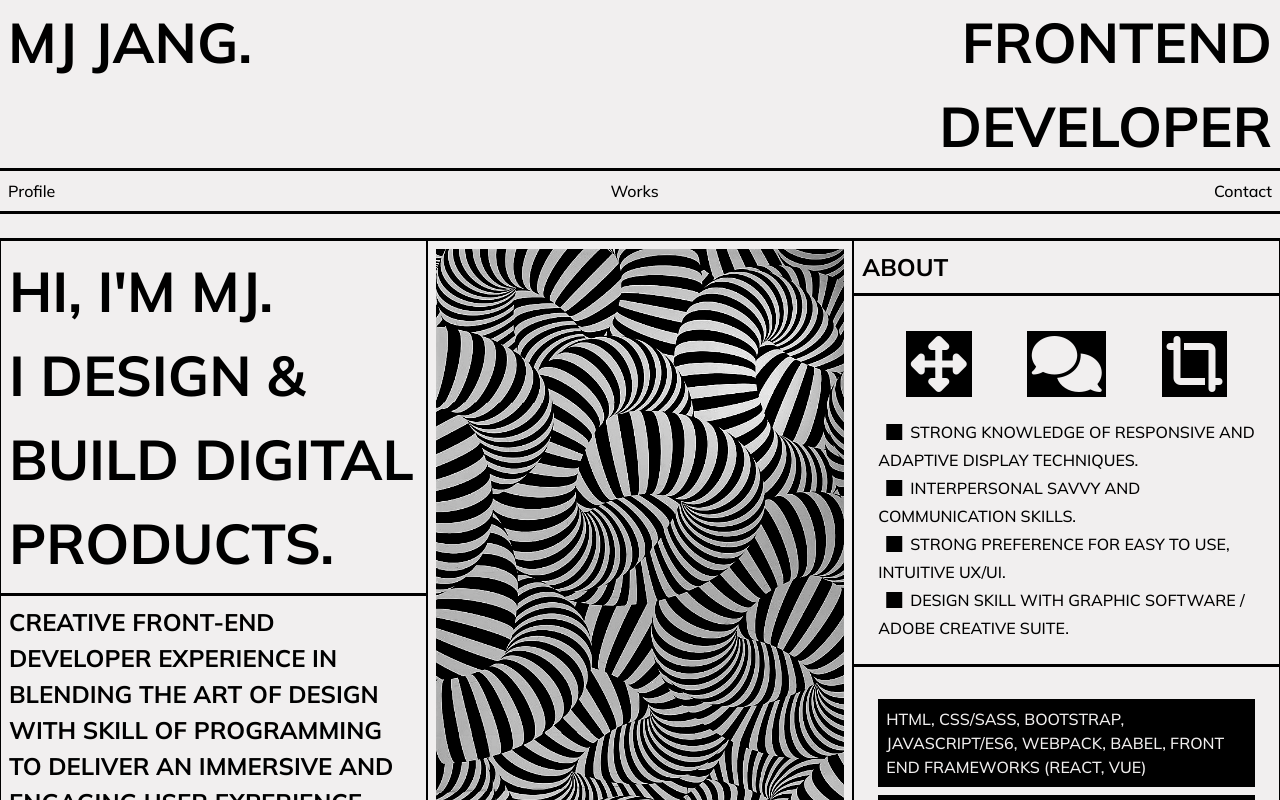
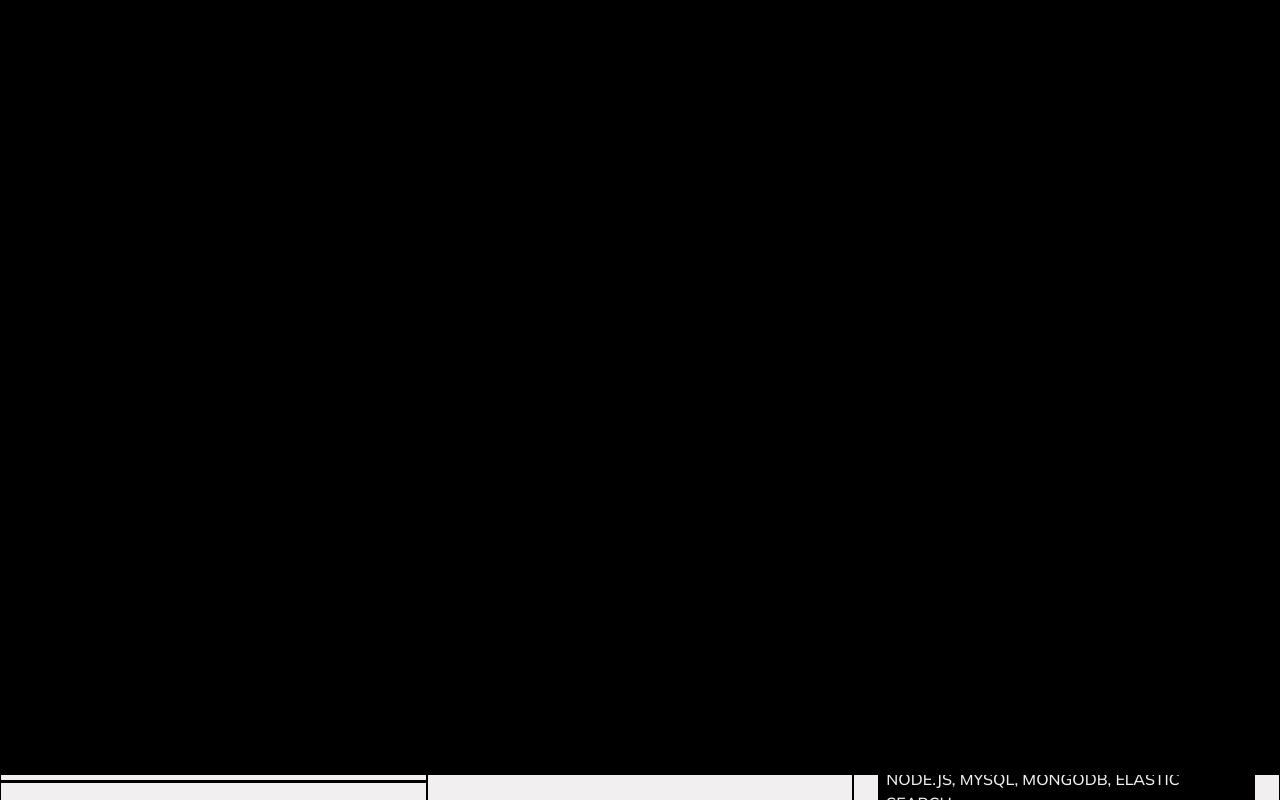
Before and after one commit to myojoojang/personal-app, a React (Create React App) app: page / in a window 1280 px wide. Shown: the top 800 px of the page. Built offline with nearby package versions, Linux system fonts and the light colour scheme; the HTML template or start-up script is replaced by a standard one.

Commit message:
20210307

```diff
--- a/public/index.html
+++ b/public/index.html
@@ -4,24 +4,9 @@
 <head>
   <meta charset="utf-8" />
   <link rel="icon" href="%PUBLIC_URL%/favicon.ico" />
-  <meta name="viewport" content="width=device-width, initial-scale=1" />
-  <meta name="theme-color" content="#000000" />
-  <meta name="description" content="Web site created using create-react-app" />
-  <link rel="apple-touch-icon" href="%PUBLIC_URL%/logo192.png" />
-  <!--
-      manifest.json provides metadata used when your web app is installed on a
-      user's mobile device or desktop. See https://developers.google.com/web/fundamentals/web-app-manifest/
-    -->
+
   <link rel="manifest" href="%PUBLIC_URL%/manifest.json" />
-  <!--
-      Notice the use of %PUBLIC_URL% in the tags above.
-      It will be replaced with the URL of the `public` folder during the build.
-      Only files inside the `public` folder can be referenced from the HTML.
 
-      Unlike "/favicon.ico" or "favicon.ico", "%PUBLIC_URL%/favicon.ico" will
-      work correctly both with client-side routing and a non-root public URL.
-      Learn how to configure a non-root public URL by running `npm run build`.
-    -->
   <!-- fontawsome css-->
   <script src="https://kit.fontawesome.com/8b4a01720d.js" crossorigin="anonymous"></script>
 
@@ -34,18 +19,9 @@
 </head>
 
 <body>
-  <noscript>You need to enable JavaScript to run this app.</noscript>
+
   <div id="root"></div>
-  <!--
-      This HTML file is a template.
-      If you open it directly in the browser, you will see an empty page.
 
-      You can add webfonts, meta tags, or analytics to this file.
-      The build step will place the bundled scripts into the <body> tag.
-
-      To begin the development, run `npm start` or `yarn start`.
-      To create a production bundle, use `npm run build` or `yarn build`.
-    -->
   <!-- Optional JavaScript -->
   <!-- jQuery first, then Popper.js, then Bootstrap JS -->
   <script src="https://code.jquery.com/jquery-3.5.1.slim.min.js"
--- a/src/App.css
+++ b/src/App.css
@@ -5,6 +5,7 @@ body {
   background-color: rgb(241, 239, 239);
   overflow-x: hidden;
   transition: all 500ms ease;
+  cursor: crosshair
 }
 
 body::-webkit-scrollbar {
@@ -27,8 +28,9 @@ a:hover {
 }
 
 .title {
-  font-size: 3.5rem;
+  font-size: 2.5rem;
   font-weight: 700;
+
 }
 .semi-title {
   font-size: 1.5rem;
@@ -69,9 +71,27 @@ a:hover {
   border-bottom: 3px solid black;
 }
 
+.work-title{
+  position: absolute;
+  z-index: 1;
+  top: 5%;
+  transition: all 400ms ease;
+}
+
+.work-title:hover{
+  background-color: rgb(204, 10, 10);
+}
+.work-img{
+  position: absolute;
+  z-index: -1;
+}
+
+
 img {
   filter: grayscale(100%) contrast(200%);
-  transition: all 800ms ease;
+  transition: all 400ms ease;
+  height: 100%;
+
 }
 
 img:hover {
@@ -96,37 +116,152 @@ i:hover {
   width: 65%;
 }
 
-input {
-  width: 100%;
-  border: none;
-  padding: 0.5rem;
-  color: rgb(241, 239, 239);
-  background-color: black;
+
+
+
+
+.main{
+  z-index: -1;
+  position: absolute;
+  /* transform: translate(0,-100%); */
+
 }
 
-input::placeholder {
-  color: rgb(241, 239, 239);
+.text-container{
+  width: 100%;
+  height: 100vh;
+  margin: 0 auto;
+  display: flex;
+  justify-content: center;
+  align-items: center;
+  background-color: black;
+  animation: slide-out-container 4s cubic-bezier(0.97, 0.01, 0.36, 0.99) 2.8s;
+  animation-fill-mode: forwards;
+  overflow-y:hidden;
+  overflow-x:hidden;
+
 }
 
-textarea {
-  width: 100%;
-  border: none;
-  padding: 0.5rem;
-  background-color: black;
-  color: rgb(241, 239, 239);
+.text-wrapper{
+  color: white;
+  position: absolute;
 }
 
-textarea::placeholder {
-  color: rgb(241, 239, 239);
+.text{
+  font-weight: 600;
+  font-size: 3rem;
 }
 
-.btn {
-  background-color: black;
-  color: rgb(241, 239, 239);
-  border-radius: 0;
-  transition: all 800ms ease;
+.text-1,.text-3,.text-4,.text-8,.text-9,.text-11{
+  color: black;
+  -webkit-text-stroke: 1px white;
+
 }
-.btn:hover {
-  background-color: rgb(204, 10, 10);
-  color: rgb(241, 239, 239);
+
+@keyframes blink{
+  0%{
+    opacity: 0;
+  }
+  1%{
+    opacity: 100%;
+  }
+  99%{
+    opacity: 100%;
+  }
+  100%{
+    opacity: 0;
+  }
 }
+
+.text-1{
+  animation: blink 0.8s linear 0.9s, blink 0.8s linear 2s;
+
+  opacity: 0;
+}
+
+.text-2{
+  animation: blink 0.8s linear 0.8s, blink 0.8s linear 2.1s;
+  opacity: 0;
+}
+.text-3{
+  animation: blink 0.8s linear 0.7s, blink 0.8s linear 2.2s;
+  opacity: 0;
+}
+.text-4{
+  animation: blink 0.8s linear 0.6s, blink 0.8s linear 2.3s;
+  opacity: 0;
+}
+.text-5{
+  animation: blink 0.8s linear 0.5s, blink 0.8s linear 2.4s;
+  opacity: 0;
+}
+.text-6{
+  animation: blink 0.8s linear 0.4s, blink 0.8s linear 2.5s, slide-out 1s linear 3.2s;
+  opacity: 0;
+}
+.text-7{
+  animation: blink 0.8s linear 0.5s, blink 0.8s linear 2.4s;
+  opacity: 0;
+}
+.text-8{
+  animation: blink 0.8s linear 0.6s, blink 0.8s linear 2.3s;
+  opacity: 0;
+}.text-9{
+  animation: blink 0.8s linear 0.7s, blink 0.8s linear 2.2s;
+  opacity: 0;
+}.text-10{
+  animation: blink 0.8s linear 0.8s, blink 0.8s linear 2.1s;
+  opacity: 0;
+}
+.text-11{
+  animation: blink 0.8s linear 0.9s, blink 0.8s linear 2s;
+  opacity: 0;
+}
+
+@keyframes slide-out{
+  0%{
+    opacity: 0;
+  }
+  1%{
+    opacity: 100%;
+  }
+  19%{
+    opacity: 100%;
+  }
+  20%{
+    opacity: 0;
+  }
+  39%{
+    opacity: 0;
+  }
+  40%{
+    opacity: 100%;
+  }
+  59%{
+    opacity: 100%;
+  }
+  60%{
+    opacity: 0;
+  }
+  79%{
+    opacity: 0;
+  }
+  80%{
+    opacity: 100%;
+  }
+  100%{
+    opacity: 100%;
+  }
+}
+
+@keyframes slide-out-container{
+  0%{
+    height: 100vh;
+  }
+  40%{
+    height: 100vh;
+  }
+  100%{
+    height: 0;
+  }
+}
--- a/src/App.js
+++ b/src/App.js
@@ -5,23 +5,43 @@ import 'bootstrap/dist/css/bootstrap.min.css';
 import Navbar from './components/Navbar';
 import Profile from './components/Profile'
 import Works from './components/Works';
-import Contact from './components/Contact';
 import Default from './components/Default';
-import Footer from './components/Footer';
 
 import './App.css';
 
 function App() {
   return (
     <React.Fragment>
+
+        <div className="main">
           <Navbar />
             <Switch>
               <Route exact path='/' component={Profile} />
               <Route exact path='/works' component={Works} />
-        <Route exact path='/contact' component={Contact} />
               <Route component={Default} />
             </Switch>
-      <Footer />
+
+        </div>
+        <div className="text-container">
+          <div className="text-wrapper">
+            <div className="text-1 text text-center">/</div>
+            <div className="text-2 text text-center">/</div>
+            <div className="text-3 text text-center">/</div>
+            <div className="text-4 text text-center">/</div>
+            <div className="text-5 text text-center">/</div>
+            <div className="text-6 text text-center">MJ Jang Portfolio</div>
+            <div className="text-7 text text-center">/</div>
+            <div className="text-8 text text-center">/</div>
+            <div className="text-9 text text-center">/</div>
+            <div className="text-10 text text-center">/</div>
+            <div className="text-11 text text-center">/</div>
+
+          </div>
+
+        </div>
+
+
+
     </React.Fragment>
   );
 }
--- a/src/components/Contact.js
+++ /dev/null
@@ -1,90 +0,0 @@
-import React, { Component } from 'react';
-import emailjs from 'emailjs-com';
-
-
-export class Contact extends Component {
-  constructor(props) {
-    super(props);
-    this.state = {
-      name: '',
-      email: '',
-      massage: ''
-    }
-
-    this.handleSubmit = this.handleSubmit.bind(this);
-    this.resetForm = this.resetForm.bind(this);
-    this.handleChange = this.handleChange.bind(this);
-  }
-
-
-  handleSubmit(e) {
-    e.preventDefault()
-    const { name, email, message } = this.state
-    let templateParams = {
-      from_name: email,
-      to_name: 'mjjang0127@gmail.com',
-      message_html: `from ${name}, ${message}`
-    }
-    emailjs.send(
-      'mj',
-      'template_kVZx57Xe',
-      templateParams,
-      'user_A0Ws8Im7zTuGKRTNOxKgW'
-    ).then(
-      alert('You Contact Me Successfully!'),
-      this.resetForm()
-    )
-  }
-  resetForm() {
-    this.setState({
-      name: '',
-      email: '',
-      message: '',
-    })
-  }
-  handleChange = (e) => {
-    this.setState({ [e.target.name]: e.target.value })
-  }
-
-
-
-  render() {
-    return (
-      <form className="container my-5" onSubmit={this.handleSubmit}>
-        <div className='contact'>
-          <div className='my-1'>
-            <input type="email"
-              name="email"
-              value={this.state.email}
-              onChange={this.handleChange}
-              placeholder="Email"
-              autocomplete="off"
-              required />
-          </div>
-          <div className='my-1'>
-            <input ttype="text"
-              name="name"
-              value={this.state.name}
-              onChange={this.handleChange}
-              placeholder="Name"
-              autocomplete="off"
-              required />
-          </div>
-          <div className='my-1'>
-            <textarea
-              name="message"
-              value={this.state.message}
-              rows='6'
-              onChange={this.handleChange}
-              autocomplete="off"
-              required />
-          </div>
-          <button type="submit" className="btn" value="Send">Send</button>
-        </div>
-      </form>
-
-    )
-  }
-}
-
-export default Contact
--- a/src/components/Footer.js
+++ /dev/null
@@ -1,15 +0,0 @@
-import React, { Component } from 'react'
-
-
-export class Footer extends Component {
-  render() {
-    return (
-      <div className='back px-2 py-4 text-right'>
-
-        this site is built with React, Email js and Bootstrap.
-      </div>
-    )
-  }
-}
-
-export default Footer
--- a/src/components/Navbar.js
+++ b/src/components/Navbar.js
@@ -6,11 +6,11 @@ export class Navbar extends Component {
     return (
       <div className='Header'>
         <div className='row px-2 title'>
-          <div className="col-12 col-md-6 text-left">MJ JANG.</div><div className=' text-right d-none d-md-block col-md-6'>FrontEnd Developer</div>
+          <div className="col-12 col-md-6 text-left">MJ JANG.</div><div className='semi-title text-right d-none d-md-block col-md-6'>FrontEnd Developer</div>
         </div>
         <nav className="navbar navbar-expand-md p-0">
           <div className="collapse navbar-collapse d-flex">
-            <ul className="navbar-nav px-2 px-md-0 w-100 justify-content-between">
+            <ul className="navbar-nav px-2 px-md-0 w-100">
               <li className="nav-item">
                 <Link to='/' className="nav-link">profile</Link>
               </li>
@@ -18,9 +18,6 @@ export class Navbar extends Component {
                 <Link to='/works' className="nav-link">works</Link>
               </li>
 
-              <li className="nav-item">
-                <Link to='/contact' className='nav-link'>contact</Link>
-              </li>
 
             </ul>
           </div>
--- a/src/components/Profile.js
+++ b/src/components/Profile.js
@@ -28,18 +28,15 @@ UI design.
             </div>
 
           </div>
-          <div className="col-lg-4 box mt-2 my-lg-0 p-0">
+          <div className="col-lg-4 box mt-2 my-lg-0 p-0 pointer">
             <Link to="/works">
-
               <img src="./img/main.jpg" alt="main" className="img-fluid p-2" />
-
-              <div className="semi-title black-box text-gray m-2 p-0">Check my work</div>
+              <div className="semi-title black-box text-gray m-2 px-4 work-title ">Check my work</div>
             </Link>
           </div>
           <div className="col-lg-4 box p-0 mt-2 my-lg-0">
             <div className="semi-title border-bt p-2">ABOUT</div>
             <div className="border-bt p-4">
-              <div className="title text-gray d-flex justify-content-around py-2 mb-2"><i className="black-box fas fa-arrows-alt"></i> <i className="black-box fas fa-comments"></i> <i className="black-box fas fa-crop-alt"></i></div>
               <div><i className="fas fa-square-full"></i>Strong knowledge of responsive and adaptive display techniques. </div>
               <div><i className="fas fa-square-full"></i>Interpersonal savvy and communication skills.</div>
               <div><i className="fas fa-square-full"></i>Strong preference for easy to use, intuitive UX/UI.</div>
```
Lines whose indentation alone changed are shown as unchanged.
